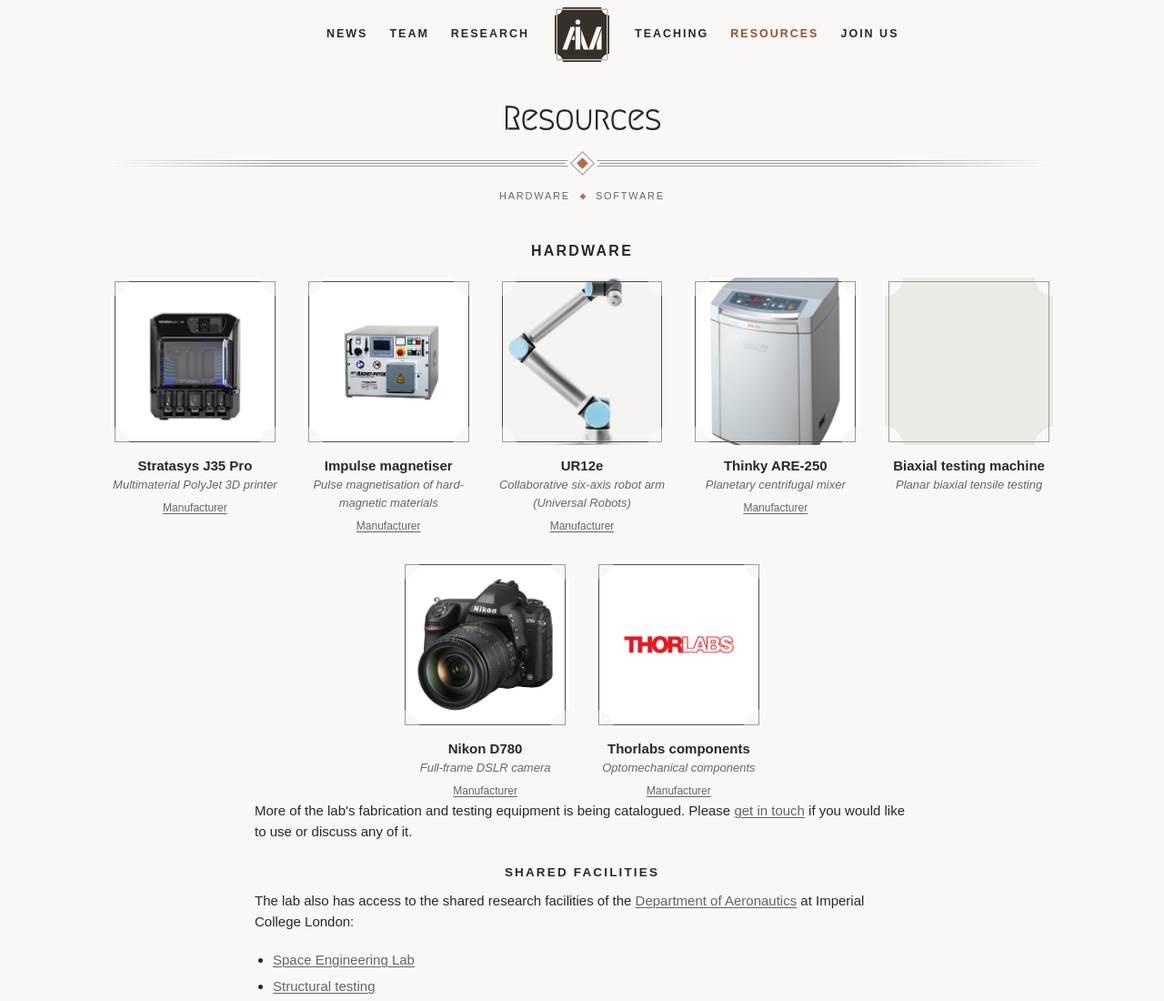
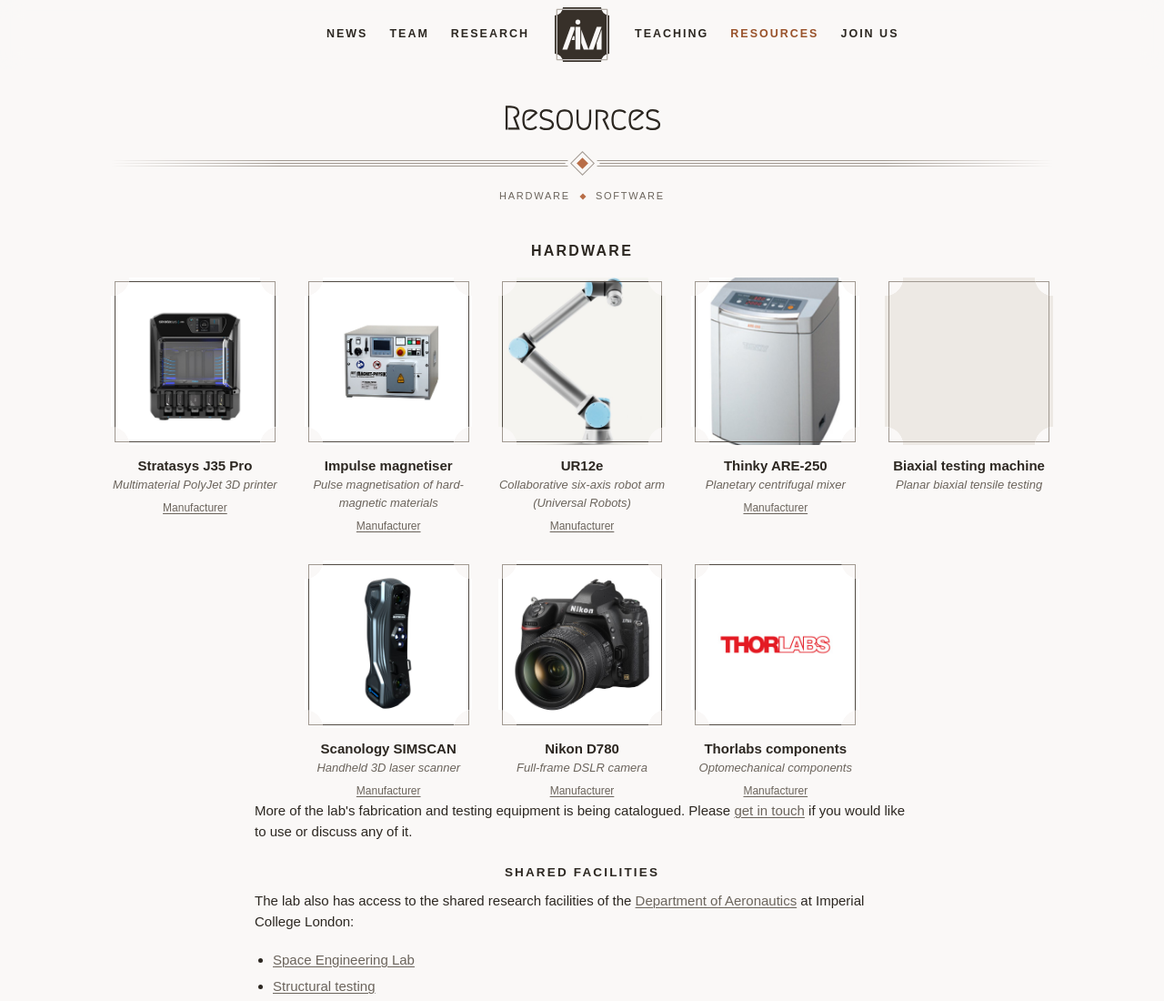
Before and after one commit to AIM-Imperial/aimlab-site, an Eleventy site: page src/resources/index.njk in a window 1280 px wide. Shown: the top 1100 px of the page at 91% size. Built offline with nearby package versions, Linux system fonts and the light colour scheme; Eleventy itself is replaced by a stand-in of ours; files that its build step writes are made by us from their sources.

Commit message:
adding equipment

```diff
--- a/src/resources/index.njk
+++ b/src/resources/index.njk
@@ -35,6 +35,12 @@
     <div class="person-card__photo"></div>
     <div class="person-card__name">Biaxial testing machine</div>
     <div class="person-card__role">Planar biaxial tensile testing</div>
+  </div>
+  <div class="person-card">
+    <div class="person-card__photo"><img src="/assets/img/resources/simscan.jpg" alt="Scanology SIMSCAN handheld 3D laser scanner"></div>
+    <div class="person-card__name">Scanology SIMSCAN</div>
+    <div class="person-card__role">Handheld 3D laser scanner</div>
+    <div class="person-card__links"><a href="https://www.3d-scantech.com/product/simscan-3d-scanner/">Manufacturer</a></div>
   </div>
   <div class="person-card">
     <div class="person-card__photo"><img src="/assets/img/resources/nikon-d780.jpg" alt="Nikon D780 camera"></div>
```
Also changed, not shown: src/assets/img/resources/simscan.jpg (added).
